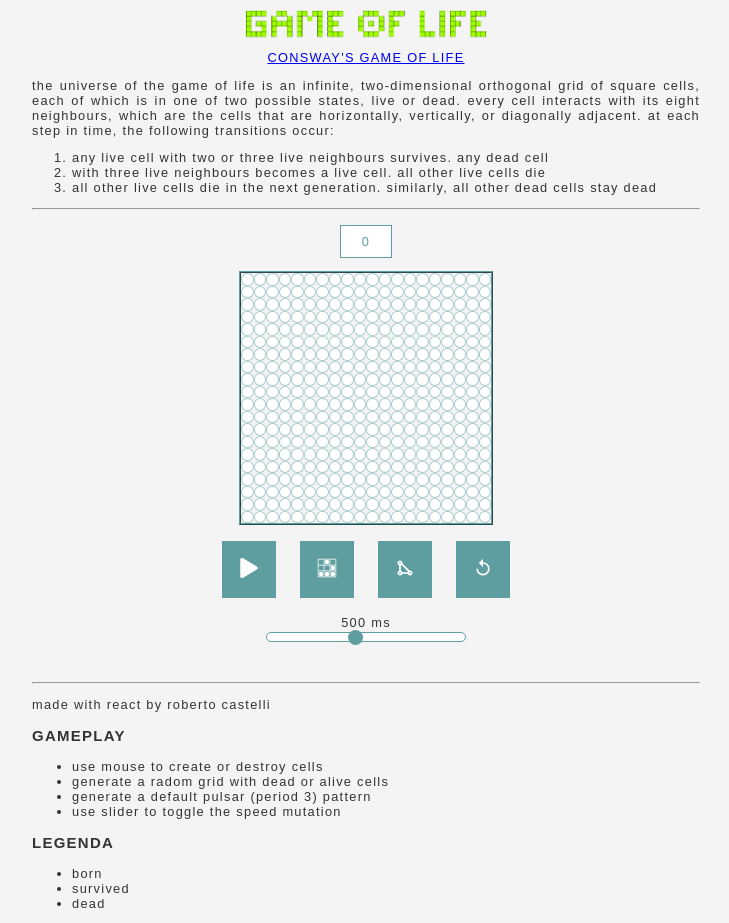
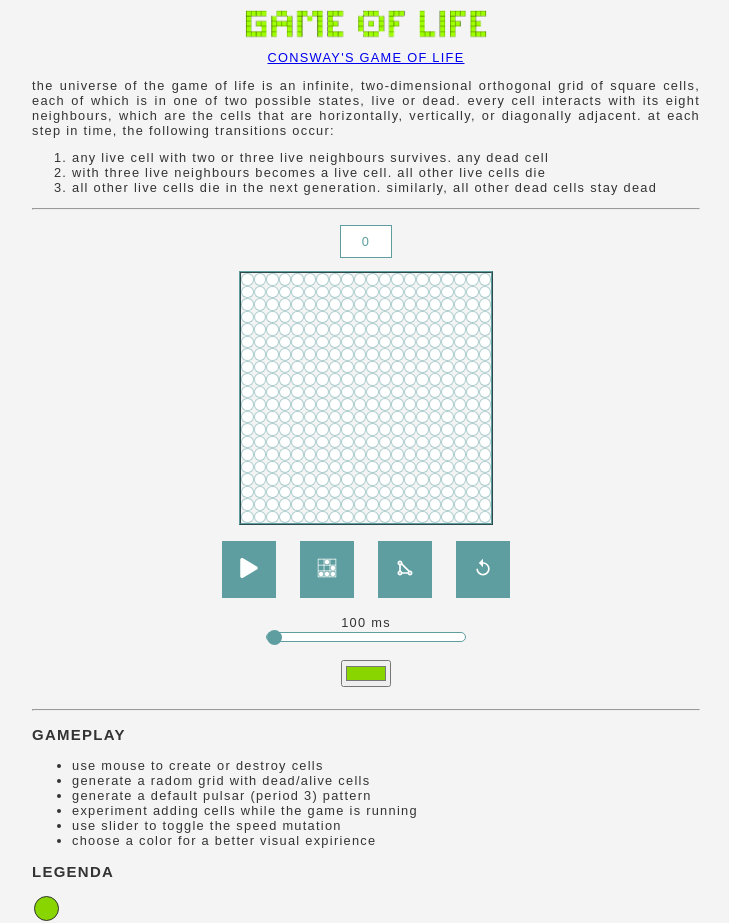
Before and after one commit to RobertoCastelli/game-of-life-react, a React (Create React App) app: page / in a window 1280 px wide. Shown: the top 923 px of the page, without its empty margins (274-1003 px from the left). Built offline with nearby package versions, Linux system fonts and the light colour scheme.

Commit message:
added color picker

```diff
--- a/src/components/Buttons.jsx
+++ b/src/components/Buttons.jsx
@@ -16,6 +16,8 @@ const Buttons = () => {
     isRunning,
     handleSpeed,
     speed,
+    cellColor,
+    handleCellColor,
   } = context;
 
   return (
@@ -46,6 +48,13 @@ const Buttons = () => {
           onChange={(e) => handleSpeed(e.target.value)}
         />
       </div>
+      <div>
+        <input
+          type="color"
+          value={cellColor}
+          onChange={(e) => handleCellColor(e.target.value)}
+        />
+      </div>
     </div>
   );
 };
--- a/src/components/Grid.jsx
+++ b/src/components/Grid.jsx
@@ -4,7 +4,7 @@ import { DataContext } from "../context";
 
 const Grid = () => {
   const context = useContext(DataContext);
-  const { grid, toggleCellState, counter } = context;
+  const { grid, toggleCellState, counter, cellColor } = context;
 
   return (
     <div className="grid">
@@ -19,7 +19,7 @@ const Grid = () => {
               onClick={() => toggleCellState(id)}
               style={
                 cell.state
-                  ? { backgroundColor: "#88D500" }
+                  ? { backgroundColor: cellColor }
                   : { backgroundColor: "white" }
               }
             ></div>
--- a/src/components/Rules.jsx
+++ b/src/components/Rules.jsx
@@ -1,23 +1,32 @@
-import React from "react";
+import React, { useContext } from "react";
+import { DataContext } from "../context";
 
 const Rules = () => {
+  const context = useContext(DataContext);
+  const { cellColor } = context;
+
   return (
     <div className="rules">
       <br />
       <hr />
-      <p>made with React by roberto castelli</p>
       <h3>gameplay</h3>
-      <ul>
+      <ul className="gameplay">
         <li>use mouse to create or destroy cells</li>
-        <li>generate a radom grid with dead or alive cells</li>
+        <li>generate a radom grid with dead/alive cells</li>
         <li>generate a default pulsar (period 3) pattern</li>
+        <li>experiment adding cells while the game is running</li>
+
         <li>use slider to toggle the speed mutation</li>
+        <li>choose a color for a better visual expirience</li>
       </ul>
       <h3>legenda</h3>
-      <ul>
-        <li>born</li>
-        <li>survived</li>
-        <li>dead</li>
+      <ul className="legenda">
+        <li style={{ backgroundColor: cellColor }} className="rules-born"></li>
+        <li
+          style={{ backgroundColor: cellColor, opacity: 0.5 }}
+          className="rules-survived"
+        ></li>
+        <li className="rules-dead"></li>
       </ul>
     </div>
   );
--- a/src/context.js
+++ b/src/context.js
@@ -13,7 +13,8 @@ const ContextProvider = (props) => {
   const [cellState, setCellState] = useState(false); // UPDATE CELL STATE (DEAD/ALIVE)
   const [counter, setCounter] = useState(0); // UPDATE COUNTER
   const [isRunning, setIsRunning] = useState(false); // UPDATE IF GAME IS RUNNING
-  const [speed, setSpeed] = useState(500); // UPDATE SLIDER SPEED VALUE
+  const [speed, setSpeed] = useState(100); // UPDATE SLIDER SPEED VALUE
+  const [cellColor, setCellColor] = useState("#88d500");
 
   //--> RESET GAME
   const clearAllGrid = (e) => window.location.reload();
@@ -24,7 +25,6 @@ const ContextProvider = (props) => {
       grid.map(() => {
         return {
           state: Math.random() < 0.5,
-          color: "white",
         };
       })
     );
@@ -100,7 +100,6 @@ const ContextProvider = (props) => {
         if (index === id) {
           cell.state = !cell.state;
         }
-        console.log(index);
         return cellState;
       })
     );
@@ -108,6 +107,9 @@ const ContextProvider = (props) => {
 
   //--> TOGGLE MUTATION SPEED
   const handleSpeed = (e) => setSpeed(e);
+
+  //--> PICK CELL COLOR FROM COLOR-PICKER
+  const handleCellColor = (e) => setCellColor(e);
 
   //--> START/STOP CONWAY's GAME
   const runGame = () => (!isRunning ? setIsRunning(true) : setIsRunning(false));
@@ -222,6 +224,8 @@ const ContextProvider = (props) => {
         isRunning,
         speed,
         handleSpeed,
+        cellColor,
+        handleCellColor,
       }}
     >
       {props.children}
--- a/src/index.css
+++ b/src/index.css
@@ -1,7 +1,7 @@
 body {
   margin: 0;
-  color: #333333;
-  background-color: #f4f4f4;
+  color: rgb(51, 51, 51);
+  background-color: rgb(244, 244, 244);
   letter-spacing: 0.08rem;
   font-size: 0.8rem;
   font-family: "Ubuntu", sans-serif;
@@ -35,14 +35,14 @@ button {
   margin: 0.1rem;
   outline: none;
   transition: all 0.2s linear;
-  color: white;
-  background-color: cadetblue;
-  border: 1px solid cadetblue;
+  color: rgb(255, 255, 255);
+  background-color: rgb(95, 158, 160);
+  border: 1px solid rgb(95, 158, 160);
 }
 
 button:hover {
-  color: cadetblue;
-  background-color: white;
+  color: rgb(95, 158, 160);
+  background-color: rgb(255, 255, 255);
 }
 
 button:active {
@@ -60,7 +60,7 @@ input[type="range"] {
   appearance: none;
   width: 200px;
   height: 10px;
-  border: 1px solid cadetblue;
+  border: 1px solid rgb(95, 158, 160);
   border-radius: 1rem;
   outline: none;
 }
@@ -76,7 +76,7 @@ input[type="range"]::-webkit-slider-thumb {
   border-radius: 50%;
   width: 15px;
   height: 15px;
-  background: cadetblue;
+  background: rgb(95, 158, 160);
   cursor: ew-resize;
 }
 
@@ -105,7 +105,7 @@ label {
 
 .grid-wrapper {
   position: relative;
-  outline: 2px ridge #5f9ea0;
+  outline: 2px ridge rgb(95, 158, 160);
   display: grid;
   grid-template-columns: repeat(20, 1fr);
   grid-template-rows: repeat(20, 1fr);
@@ -123,7 +123,7 @@ label {
 .grid-cell:hover {
   cursor: pointer;
   transform: scale(1.2);
-  border: 1px solid orangered;
+  border: 1px solid rgb(255, 69, 0);
   opacity: 1;
 }
 
@@ -132,9 +132,9 @@ label {
 }
 
 .counter {
-  background-color: white;
-  outline: 1px solid cadetblue;
-  color: cadetblue;
+  background-color: rgb(255, 255, 255);
+  outline: 1px solid rgb(95, 158, 160);
+  color: rgb(95, 158, 160);
   margin: 1rem auto;
   width: 1rem;
   padding: 0.5rem;
@@ -142,6 +142,27 @@ label {
   min-width: 50px;
 }
 
-.coloring {
-  background-color: chartreuse !important;
+.rules-born,
+.rules-survived,
+.rules-dead {
+  height: 25px;
+  width: 25px;
+  border-radius: 50%;
+  display: inline-block;
+  border: 1px solid rgb(51, 51, 51);
+  margin: 0.1rem;
 }
+
+.rules-born {
+  background-color: rgb(136, 213, 0);
+}
+
+.rules-survived {
+  background-color: rgba(136, 213, 0);
+}
+
+.legenda {
+  list-style: none;
+  display: grid;
+  padding: 0;
+}
```
